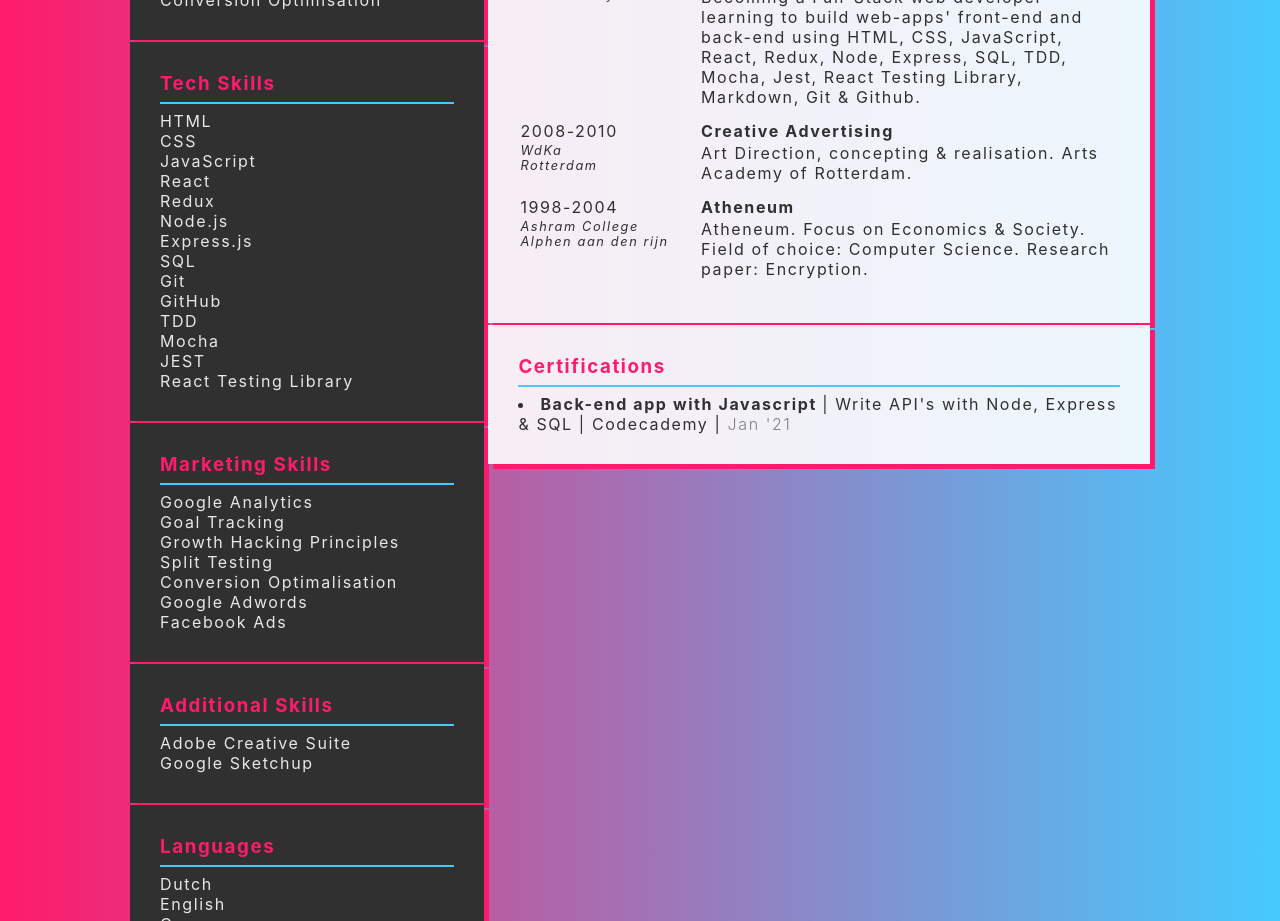
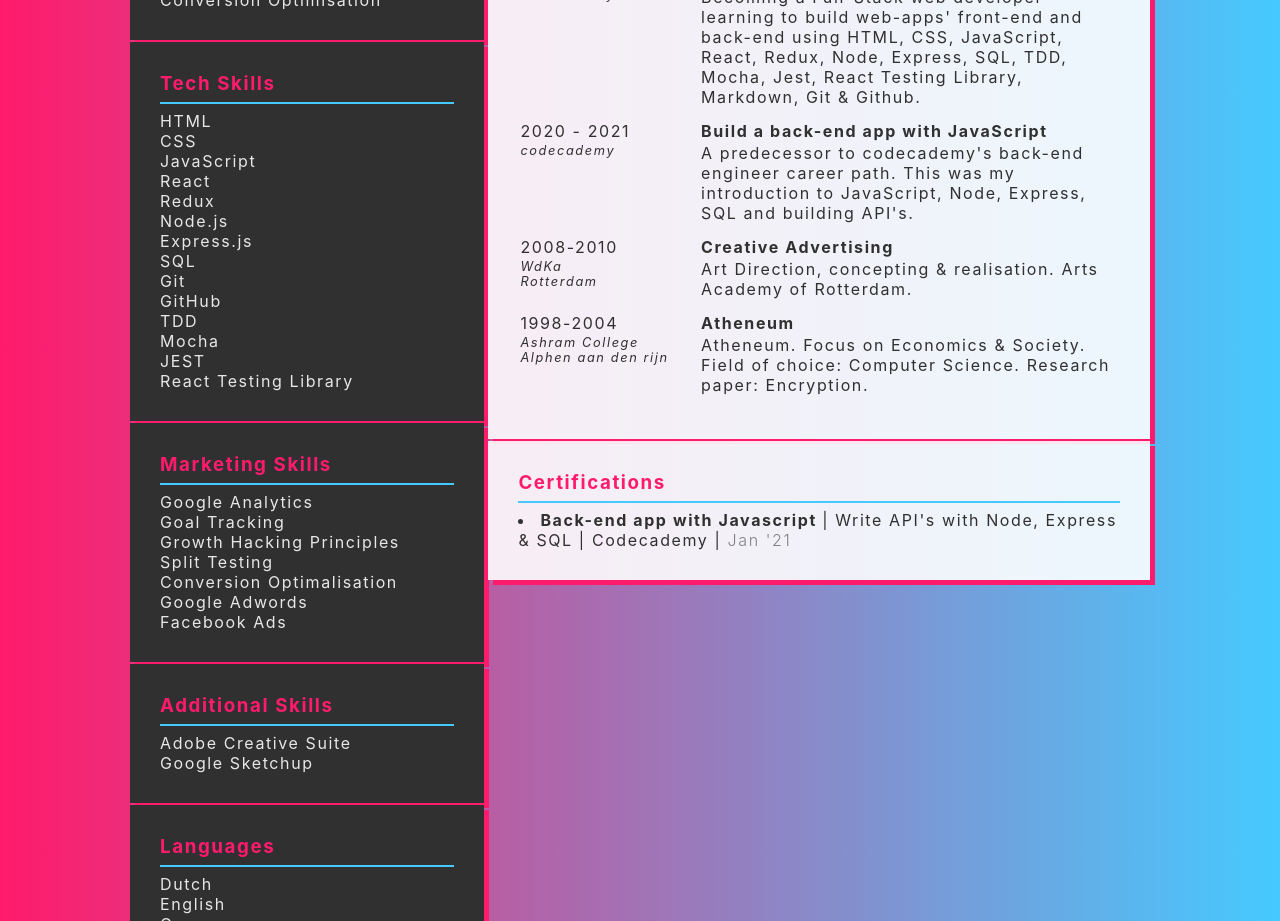
Before and after one commit to arejasverduras/resume, a React (Create React App) app: page / in a window 1280 px wide. Shown: the part 1180-2101 px from the top of the page. Built offline with nearby package versions, Linux system fonts and the light colour scheme.

Commit message:
add back end course to education

```diff
--- a/src/data.js
+++ b/src/data.js
@@ -76,6 +76,14 @@ export const profileData = {
     },
     {
         type: 'education',
+        period: '2020 - 2021',
+        company: 'codecademy',
+        location: '',
+        title: 'Build a back-end app with JavaScript',
+        description: "A predecessor to codecademy's back-end engineer career path. This was my introduction to JavaScript, Node, Express, SQL and building API's."
+    },
+    {
+        type: 'education',
         period: '2008-2010',
         company: 'WdKa',
         location: 'Rotterdam',
```
